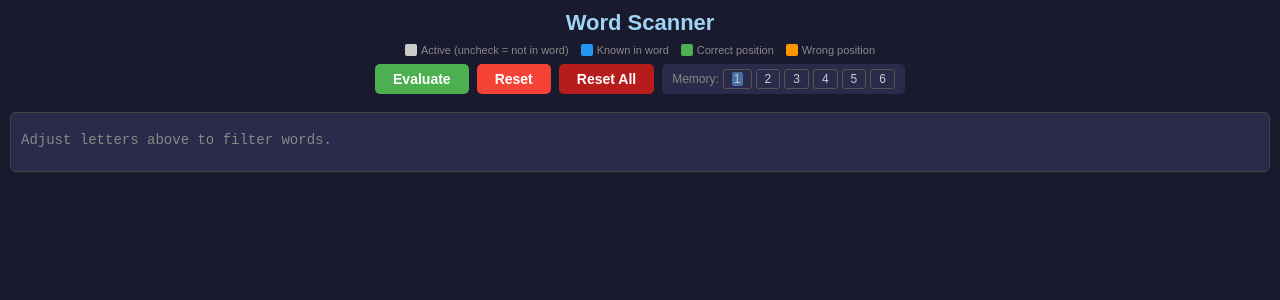
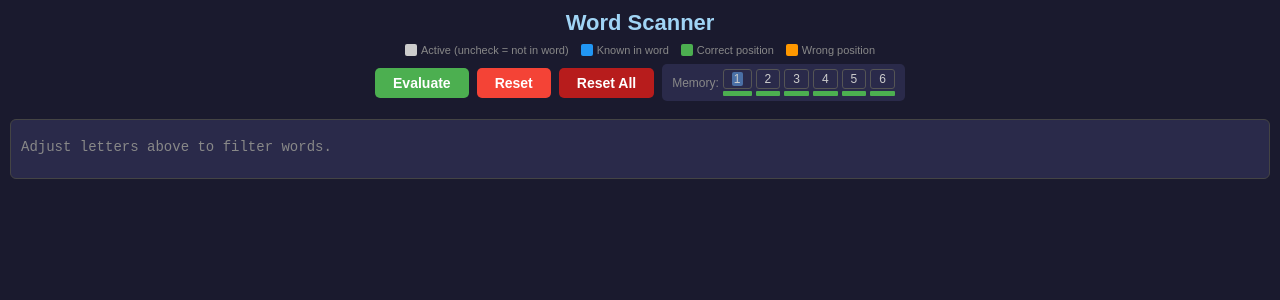
Before and after one commit to jbrmmg/WordHelper, a Flask app: template templates/index.html in a window 1280 px wide. Shown: the top 300 px of the page. Run offline with Flask 3, Linux system fonts and the light colour scheme; the template is opened without the code that fills it, so the values that code supplies are empty; parts of the project's set-up code (start-up, migrations or seed data) failed here and were passed over.

Commit message:
minor improvement

```diff
--- a/templates/index.html
+++ b/templates/index.html
@@ -90,6 +90,25 @@
     border-radius: 2px;
     padding: 0 2px;
   }
+
+  .memory-tab-col {
+    display: flex;
+    flex-direction: column;
+    align-items: center;
+    gap: 2px;
+  }
+
+  .dot-toggle {
+    width: 100%;
+    height: 5px;
+    border-radius: 1px;
+    background: #4caf50;
+    cursor: pointer;
+    display: block;
+    transition: background 0.15s;
+  }
+
+  .dot-toggle.off { background: #333; }
 
   #letters-container {
     display: flex;
@@ -229,12 +248,12 @@
   <button id="reset-all-btn" onclick="resetAll()">Reset All</button>
   <div class="memory-group">
     Memory:
-    <label><input type="radio" name="memory" value="0" checked onchange="memoryChange(0)"><span>1</span></label>
-    <label><input type="radio" name="memory" value="1" onchange="memoryChange(1)"><span>2</span></label>
-    <label><input type="radio" name="memory" value="2" onchange="memoryChange(2)"><span>3</span></label>
-    <label><input type="radio" name="memory" value="3" onchange="memoryChange(3)"><span>4</span></label>
-    <label><input type="radio" name="memory" value="4" onchange="memoryChange(4)"><span>5</span></label>
-    <label><input type="radio" name="memory" value="5" onchange="memoryChange(5)"><span>6</span></label>
+    {% for i in range(6) %}
+    <div class="memory-tab-col">
+      <label><input type="radio" name="memory" value="{{ i }}" {% if i == 0 %}checked {% endif %}onchange="memoryChange({{ i }})"><span>{{ i + 1 }}</span></label>
+      <span class="dot-toggle" id="dot-toggle-{{ i }}" title="Show/hide dot indicators for tab {{ i + 1 }}" onclick="toggleDots({{ i }})"></span>
+    </div>
+    {% endfor %}
   </div>
 </div>
 
@@ -284,6 +303,13 @@ const MEMORIES = 6;
 const letterOrder = {{ letter_order | tojson }};
 const allWords = {{ words | tojson }};
 let currentMemory = 0;
+const dotsVisible = Array(MEMORIES).fill(true);
+
+function toggleDots(m) {
+  dotsVisible[m] = !dotsVisible[m];
+  document.getElementById('dot-toggle-' + m).classList.toggle('off', !dotsVisible[m]);
+  updateCrossMemoryCounts();
+}
 
 // State: letterState[L] = { memories: [ { enabled, inWord, includePos[5], excludePos[5] } x6 ] }
 const letterState = {};
@@ -474,8 +500,8 @@ function updateCrossMemoryCounts() {
       const dot = document.getElementById(`mem-${L}-${m}`);
       const mw = memWords[m];
       dot.classList.remove('filtered', 'available', 'in-word');
-      if (mw === null) {
-        // unfiltered — stays dark
+      if (mw === null || !dotsVisible[m]) {
+        // unfiltered or hidden — stays dark
       } else {
         const s = letterState[L].memories[m];
         if (s.inWord || s.includePos.some(Boolean) || s.excludePos.some(Boolean)) {
```
